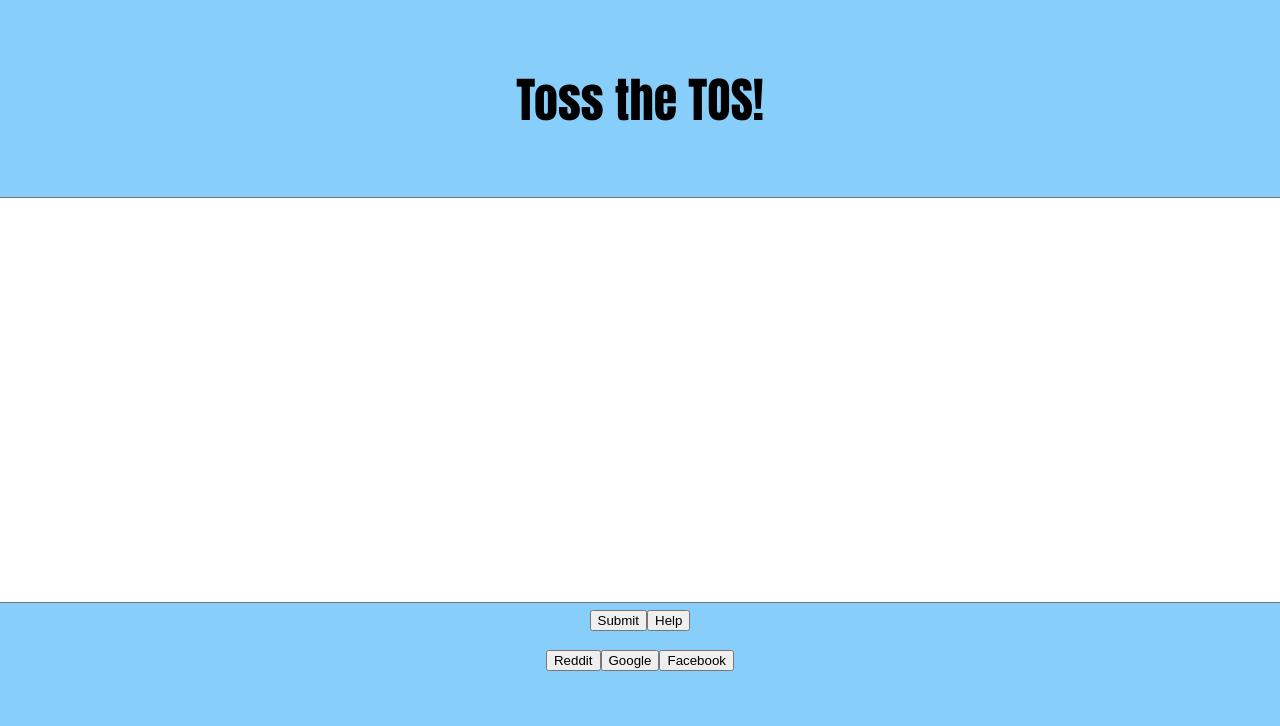
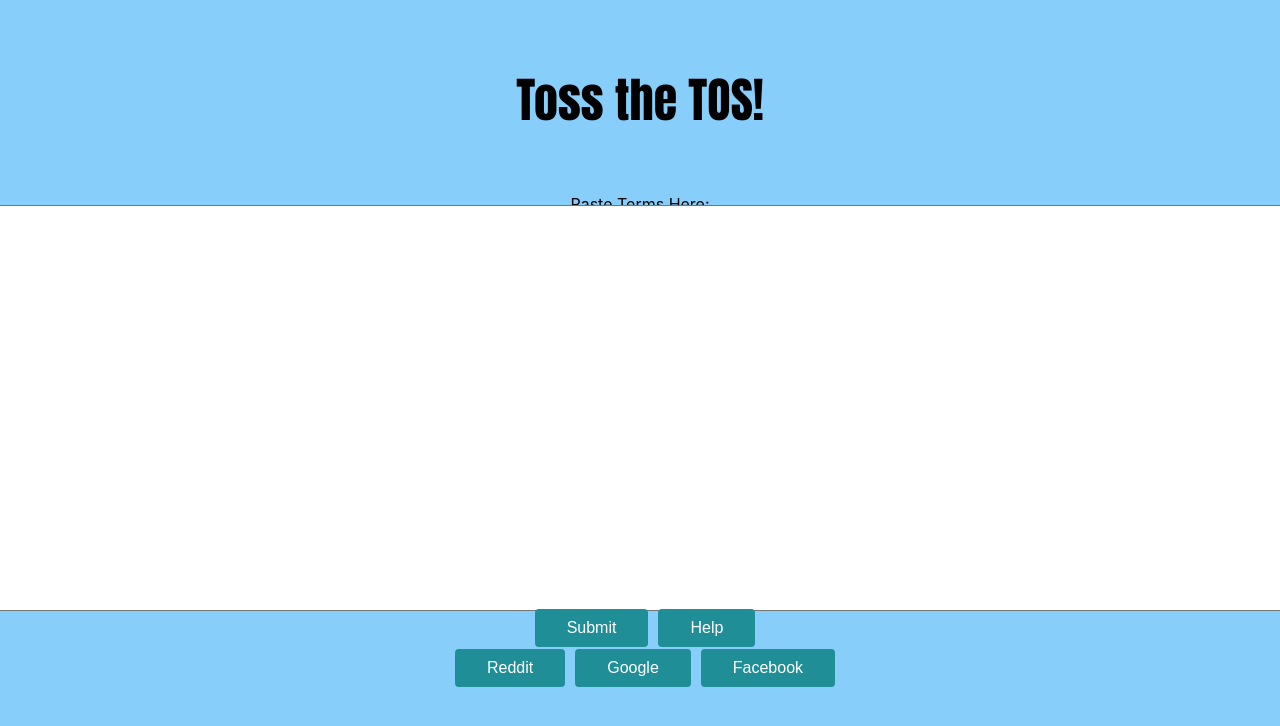
Before and after one commit to qeggleston/TOS-Helper, a React (Create React App) app: page / in a window 1280 px wide. Shown: the top 726 px of the page. Built offline with nearby package versions, Linux system fonts and the light colour scheme.

Commit message:
Add informational legend

```diff
--- a/src/App.css
+++ b/src/App.css
@@ -1,11 +1,15 @@
 body {
   background-color: lightskyblue;
+}
+
+#loading {
+
 }
 
 #wrapper {
   display: grid;
   grid-template-columns: 100%;
-  grid-template-rows: 25vh 50vh 5vh 5vh 5vh 5vh 5vh;
+  grid-template-rows: 25vh 1vh 50vh 5vh 5vh 5vh 5vh 5vh;
   text-align: center;
   justify-items: center;
   align-items: center;
@@ -17,7 +21,28 @@ textarea {
   resize: none;
 }
 
+#help {
+  width: 50em;
+}
+
 #title {
   font-size: 48px;
   font-family: Impact, Haettenschweiler, 'Arial Narrow Bold', sans-serif;
 }
+
+button {
+  background-color: rgb(31, 142, 150);
+  border: none;
+  color: white;
+  padding: 10px 32px;
+  text-align: center;
+  text-decoration: none;
+  display: inline-block;
+  font-size: 16px;
+  margin-left: 10px;
+  border-radius: 4px;
+}
+
+button:hover {
+  background-color: black;
+}
--- a/src/App.js
+++ b/src/App.js
@@ -478,6 +478,7 @@ class App extends React.Component {
     super();
     this.state = {
       show: false,
+      help: false
     };
   }
 
@@ -505,8 +506,11 @@ class App extends React.Component {
       inputText: event.target.value
     })
   }
-  showHelp = () => {
+  toggleHelp = () => {
 
+    this.setState({
+      help: !this.state.help
+    })
   }
   processUserInput = () => {
     if(this.state.inputText) {
@@ -523,34 +527,67 @@ class App extends React.Component {
   render() {
     console.log("render() method");
 
-    if(!this.state.showFacebook && !this.state.showGoogle && !this.state.showReddit && !this.state.showUserTerms) {
+    if(this.state.loading) {
+      return(
+        <>
+          <div id="loading">
+
+          </div>
+        </>
+      )
+    }
+    else if(this.state.help) {
+      return(
+        <>
+            <div id="wrapper">
+              <label id = "title">Help</label>
+              <label id= "help">
+                <p>
+                  Welcome to Toss the TOS! This is a visualization intended to make light of the absurd complexity of Terms of Service agreements,
+                  and hopefully help process them. To begin, copy and paste a Terms of Service agreement (or any other text) into the text area on the home page and click
+                  "Submit", or click "Facebook", "Reddit", or "Twitter" to use their terms as an example.
+
+                  The app will then process the entered or selected text and display a second screen. Use the drop-down menu on the top right to select from the words that
+                  were detected in the submitted text. If the checkbox in the top right is checked, click anywhere on the screen to drop a circle representing that word.
+                  The circle's weight is based on its frequency within the document, its restitution, or "bounciness," is based
+                  on <a href="https://en.wikipedia.org/wiki/Tf%E2%80%93idf">TFIDF</a> weight, and its size is based on the
+                  length of the word. You can also click and drag the circles around the screen.
+                </p>
+              </label>
+              <button onClick={this.toggleHelp}>Back</button>
+            </div>
+        </>
+      )
+    }
+    else if(!this.state.showFacebook && !this.state.showGoogle && !this.state.showReddit && !this.state.showUserTerms) {
       return (
         <>
-          <body>
             <div id="wrapper">
               <label id="title">Toss the TOS!</label>
+              <label>Paste Terms Here:</label>
               <textarea onChange={ this.updateInputText }></textarea>
               <div id="buttons">
                 <button onClick={this.processUserInput}>Submit</button>
-                <button onClick={this.showHelp}>Help</button>
+                <button onClick={this.toggleHelp}>Help</button>
               </div>
               <div id="examples">
-              <button onClick={this.clickReddit}>Reddit</button>
-              <button onClick={this.clickGoogle}>Google</button>
-              <button onClick={this.clickFacebook}>Facebook</button>
+                <button onClick={this.clickReddit}>Reddit</button>
+                <button onClick={this.clickGoogle}>Google</button>
+                <button onClick={this.clickFacebook}>Facebook</button>
               </div>
             </div>
-          </body>
         </>
       );
     }
+
     else {
+      console.log("Adding viz");
       return (
         <P5Wrapper
             sketch={sketch}
             terms={this.state.terms}>
         </P5Wrapper>
-    );
+      );
     }
   }
 }
--- a/src/sketches/sketch.js
+++ b/src/sketches/sketch.js
@@ -1,4 +1,3 @@
-
 import { Engine, World, Body, Bodies, Constraint, Mouse, MouseConstraint } from 'matter-js';
 
 var engine;
@@ -17,6 +16,7 @@ let viz = false;
 let placing;
 let terms;
 let sel;
+let legendText;
 
 //let wordBubbles;
 
@@ -66,8 +66,10 @@ export default function sketch(p) {
 
             p.stroke(0);
             p.fill(0);
+            p.textSize(24);
+            p.textAlign(p.LEFT);
+            p.text(legendText, 50, 50);
 
-            p.rect(0, 0, 50, 50);
         }
     }
 
@@ -76,7 +78,7 @@ export default function sketch(p) {
                 let index = sel.value();
                 placedBalls[placedBalls.length] = JSON.parse(JSON.stringify(refBalls[index]));
                 let place = placedBalls[placedBalls.length - 1];
-                placedBalls[placedBalls.length - 1].ball = Bodies.circle(p.mouseX, p.mouseY, place.size, {restitution: place.restitution, mass: place.mass});
+                placedBalls[placedBalls.length - 1].ball = Bodies.rectangle(p.mouseX, p.mouseY, place.size*2, place.size*2, {friction: 1, restitution: place.restitution, mass: place.mass});
 
                 World.add(engine.world, placedBalls[placedBalls.length-1].ball);
             }
@@ -97,13 +99,20 @@ function togglePlacing() {
     placing = !placing;
 }
 
+function updateLegendText() {
+    let index = sel.value();
+    legendText = "Legend\n\nWord: " +refBalls[index].term + "\nWord Frequency & Mass: " + refBalls[index].mass + "\nWord Length: " +
+        refBalls[index].term.length + " characters\nCircle Size (Length * 5): " + refBalls[index].size + "\nTF-IDF Weight: " + refBalls[index].restitution*10 +
+        "\nRestitution (Bounciness, TF-IDF Weight/10): " + refBalls[index].restitution;
+}
+
 function setupViz(p) {
 
     viz = true;
     placing = false;
     let placingCheckbox = p.createCheckbox('Placing Circles', false);
     placingCheckbox.position(p.width-300, 30);
-    placingCheckbox.mouseClicked(togglePlacing)
+    placingCheckbox.changed(togglePlacing)
 
     refBalls = [];
     placedBalls = [];
@@ -111,7 +120,7 @@ function setupViz(p) {
     engine = Engine.create();
 
     // add revolute constraint for catapult
-    catapult = Bodies.rectangle(p.width/2, p.height - 200, p.width - 200, 50);
+    catapult = Bodies.rectangle(p.width/2, p.height - 200, p.width - 200, 50, {friction: 1});
     catapult.slop = 1;
     constraint = Constraint.create({
         pointA: {x: p.width/2, y: p.height-200},
@@ -135,11 +144,18 @@ function setupViz(p) {
         //size will be lengthToSize[x], density will be freqToWeight[x], rest will be weightToRest[x]
         //ballObjects[ballObjects.length] = termBalls[termBalls.length - 1].ball;
 
-        sel.option(terms[x].term, x);
+    }
 
+    sel.changed(updateLegendText);
+
+    refBalls.sort(compareTerms);
+    legendText = "Legend\n\nWord: " +refBalls[0].term + "\nWord Frequency & Mass: " + refBalls[0].mass + "\nWord Length: " +
+                 refBalls[0].term.length + " characters\nCircle Size (Length * 5): " + refBalls[0].size + "\nTF-IDF Weight: " + refBalls[0].restitution*10 +
+                 "\nRestitution (Bounciness, TF-IDF Weight/10): " + refBalls[0].restitution;
+
+    for(let x = 0; x < refBalls.length; x++) {
+        sel.option(refBalls[x].term, x);
     }
-    sel.changed(selectChanged);
-
     // walls
     rightWall = Bodies.rectangle(p.width - 10, p.height/2, 25, p.height, {isStatic: true});
     leftWall = Bodies.rectangle(10, p.height/2, 25, p.height, {isStatic: true});
@@ -161,10 +177,9 @@ function setupViz(p) {
     Engine.run(engine);
 }
 
-function selectChanged() {
-    console.log(sel.value());
+function compareTerms(a, b) {
+    return a.term.localeCompare(b.term);
 }
-
 //draw floating word bubbles
 function drawWordBubble(p) {
 
```
